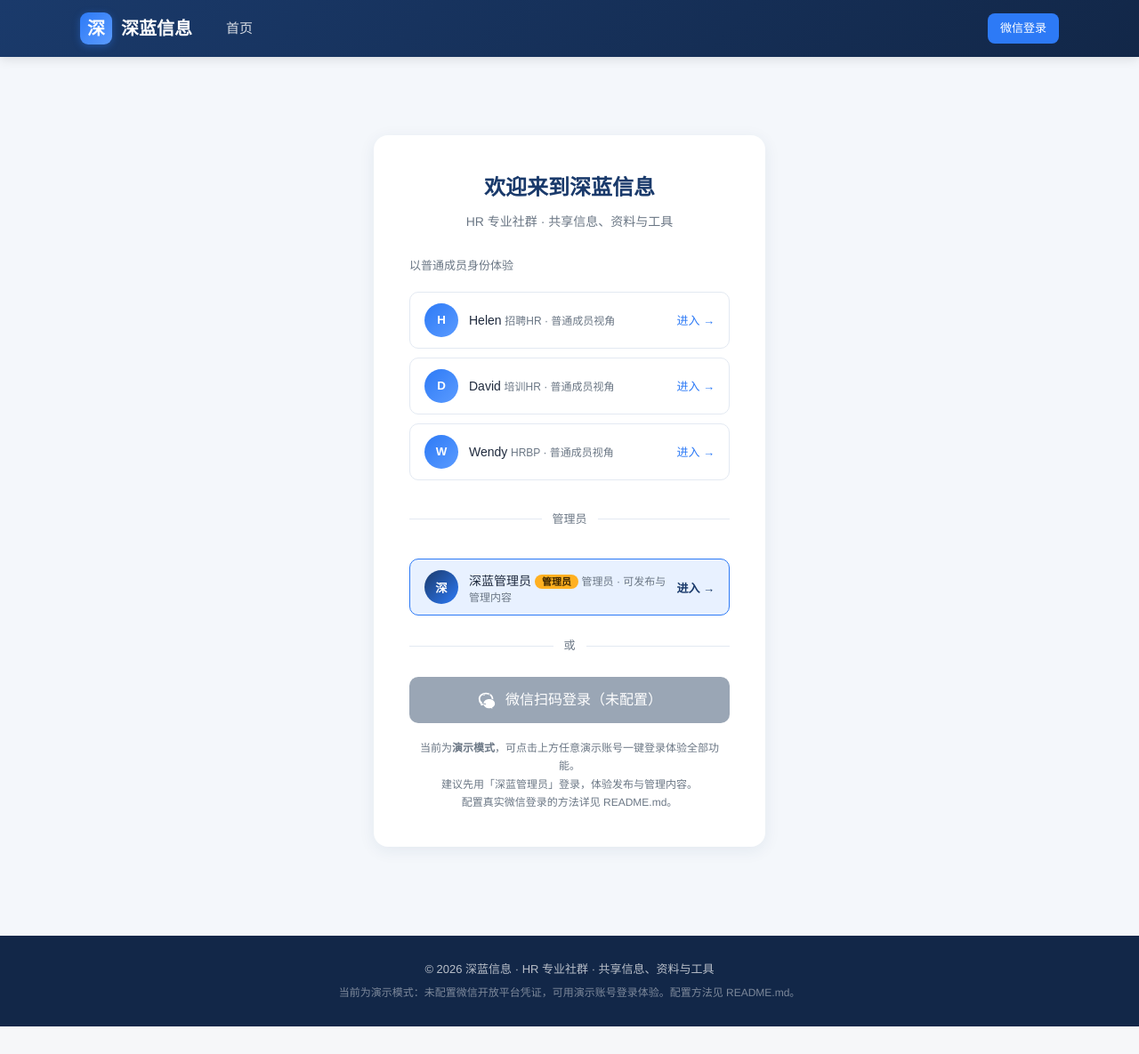
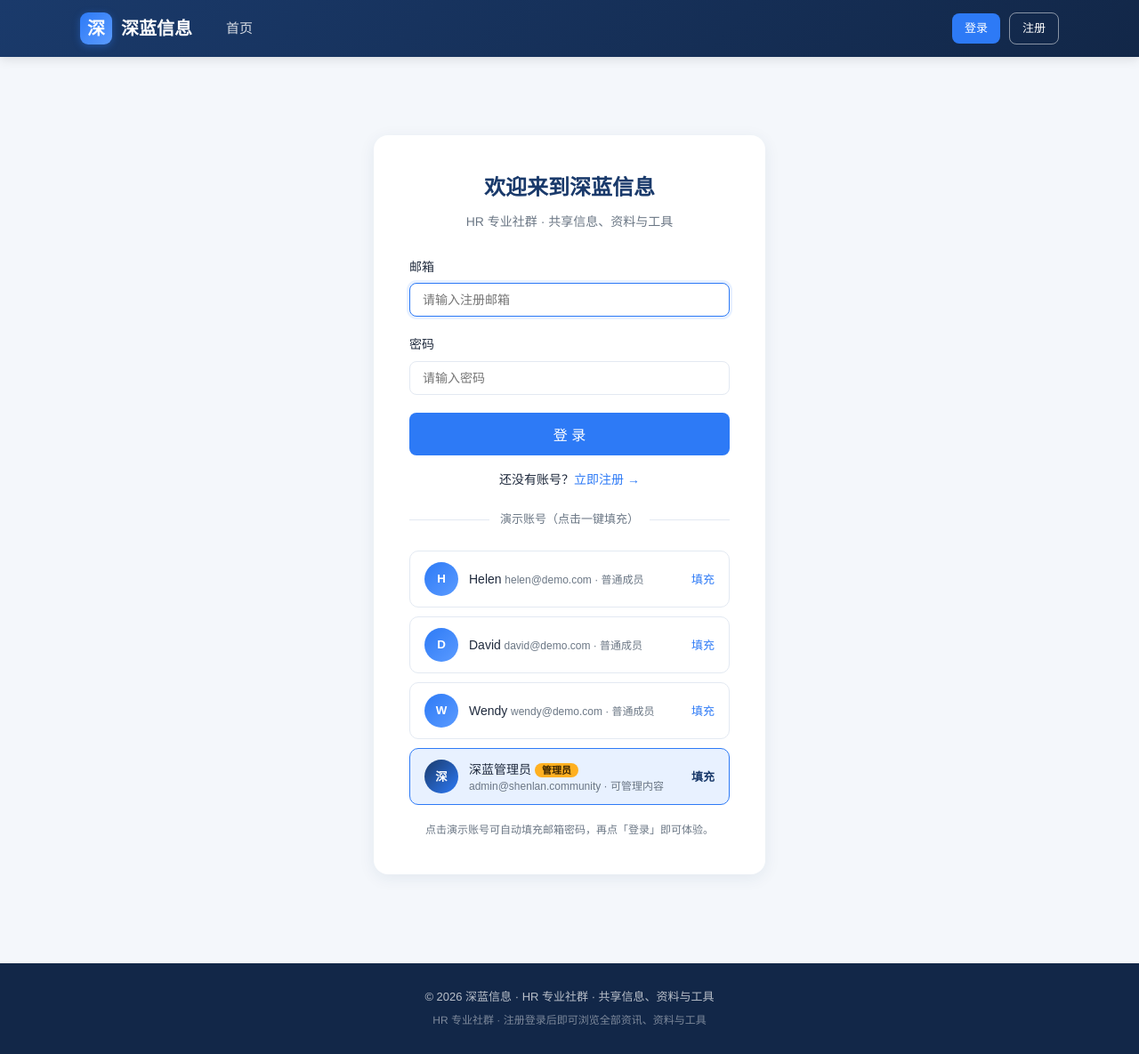
Before and after one commit to xugangandrew/HRCommunity, a Flask app: page /login in a window 1280 px wide. Shown: the whole page at 89% size. Before the commit the page ends 1154 px from the top, so only its background shows below. Run offline with Flask 3, Linux system fonts and the light colour scheme.

Commit message:
登录方式改为邮箱注册登录
- 移除微信扫码登录及 wechat_auth.py 模块
- 用户表改为以 email 为主标识，密码用 werkzeug PBKDF2 哈希存储
- 新增 /register 注册页（邮箱/昵称/密码校验）
- /login 改为邮箱+密码表单，保留演示账号一键填充
- 演示账号改为邮箱形式（admin@shenlan.community 等）
- 导航栏增加注册入口，仅管理员可见管理入口
- 移除 requests 依赖（不再需要微信 API 调用）
- 更新 README 与启动信息

```diff
--- a/app.py
+++ b/app.py
@@ -7,25 +7,25 @@
 访问： http://127.0.0.1:5000
 
 路由总览：
-  前台：/ /login /wechat/login /wechat/callback /demo-login /logout
+  前台：/ /login /register /logout
         /content/<category> /post/<id> /download/<id>
   后台：/admin /admin/new /admin/edit/<id> /admin/delete/<id>
 """
 
 import os
+import re
 import functools
 from datetime import datetime
-from urllib.parse import quote
 
 from flask import (
     Flask, render_template, request, redirect, url_for,
     session, flash, jsonify, send_from_directory, abort, current_app
 )
 from werkzeug.utils import secure_filename
+from werkzeug.security import generate_password_hash, check_password_hash
 
 from config import Config
 from models import get_db, init_db
-import wechat_auth
 
 app = Flask(__name__)
 app.config.from_object(Config)
@@ -42,7 +42,6 @@ def inject_globals():
             "name": Config.SITE_NAME,
             "slogan": Config.SITE_SLOGAN,
             "desc": Config.SITE_DESC,
-            "demo_mode": Config.WECHAT_DEMO_MODE,
         },
         "current_user": get_current_user(),
         "year": datetime.now().year,
@@ -82,27 +81,7 @@ def admin_required(f):
     return wrapper
 
 
-def upsert_user(openid, nickname, avatar="", unionid=""):
-    """根据 openid 查找或创建用户，返回 user row"""
-    db = get_db()
-    now = datetime.now().strftime("%Y-%m-%d %H:%M:%S")
-    u = db.execute("SELECT * FROM users WHERE openid=?", (openid,)).fetchone()
-    if u:
-        db.execute("UPDATE users SET last_login=?, nickname=COALESCE(NULLIF(?, ''), nickname) WHERE id=?",
-                   (now, nickname, u["id"]))
-        db.commit()
-        row = db.execute("SELECT * FROM users WHERE id=?", (u["id"],)).fetchone()
-        db.close()
-        return row
-    # 新用户默认 member
-    db.execute(
-        "INSERT INTO users(openid,unionid,nickname,avatar,role,created_at,last_login) VALUES(?,?,?,?,?,?,?)",
-        (openid, unionid, nickname or "新用户", avatar, "member", now, now),
-    )
-    db.commit()
-    row = db.execute("SELECT * FROM users WHERE openid=?", (openid,)).fetchone()
-    db.close()
-    return row
+EMAIL_RE = re.compile(r"^[a-zA-Z0-9._%+-]+@[a-zA-Z0-9.-]+\.[a-zA-Z]{2,}$")
 
 
 def allowed_file(filename):
@@ -183,55 +162,91 @@ def download(pid):
 
 
 # ============================================================
-# 登录 / 登出
+# 注册 / 登录 / 登出
 # ============================================================
-@app.route("/login")
-def login():
-    next_url = request.args.get("next", "")
-    return render_template("login.html", next_url=next_url,
-                           wechat_url=wechat_auth.build_authorize_url() if not Config.WECHAT_DEMO_MODE else "",
-                           demo_users=wechat_auth.get_demo_users())
+# 演示账号（登录页一键填充，方便快速体验）
+DEMO_ACCOUNTS = [
+    {"email": "admin@shenlan.community", "password": "admin123", "nickname": "深蓝管理员", "role": "admin"},
+    {"email": "helen@demo.com",  "password": "demo123", "nickname": "Helen", "role": "member"},
+    {"email": "david@demo.com",  "password": "demo123", "nickname": "David", "role": "member"},
+    {"email": "wendy@demo.com",  "password": "demo123", "nickname": "Wendy", "role": "member"},
+]
 
 
-@app.route("/wechat/login")
-def wechat_login():
-    """跳转到微信授权页"""
-    if Config.WECHAT_DEMO_MODE:
-        return redirect(url_for("login"))
-    return redirect(wechat_auth.build_authorize_url())
+@app.route("/login", methods=["GET", "POST"])
+def login():
+    if request.method == "POST":
+        email = request.form.get("email", "").strip().lower()
+        password = request.form.get("password", "")
+        next_url = request.form.get("next") or url_for("index")
+
+        if not email or not password:
+            flash("请输入邮箱和密码", "warning")
+            return redirect(url_for("login", next=next_url))
+
+        db = get_db()
+        u = db.execute("SELECT * FROM users WHERE email=?", (email,)).fetchone()
+        db.close()
+
+        if not u or not check_password_hash(u["password_hash"], password):
+            flash("邮箱或密码错误", "danger")
+            return redirect(url_for("login", next=next_url))
+
+        session["uid"] = u["id"]
+        now = datetime.now().strftime("%Y-%m-%d %H:%M:%S")
+        db = get_db()
+        db.execute("UPDATE users SET last_login=? WHERE id=?", (now, u["id"]))
+        db.commit()
+        db.close()
+        flash(f"欢迎回来，{u['nickname']}！", "success")
+        return redirect(next_url)
+
+    next_url = request.args.get("next", "")
+    return render_template("login.html", next_url=next_url, demo_accounts=DEMO_ACCOUNTS)
 
 
-@app.route("/wechat/callback")
-def wechat_callback():
-    """微信授权回调"""
-    code = request.args.get("code")
-    if not code:
-        flash("未收到微信授权码", "danger")
-        return redirect(url_for("login"))
-    try:
-        info = wechat_auth.get_user_by_code(code)
-        user = upsert_user(info["openid"], info["nickname"], info["avatar"], info["unionid"])
-        session["uid"] = user["id"]
-        flash(f"欢迎回来，{user['nickname']}！", "success")
+@app.route("/register", methods=["GET", "POST"])
+def register():
+    if request.method == "POST":
+        email = request.form.get("email", "").strip().lower()
+        nickname = request.form.get("nickname", "").strip()
+        password = request.form.get("password", "")
+        password2 = request.form.get("password2", "")
+
+        # 校验
+        if not EMAIL_RE.match(email):
+            flash("邮箱格式不正确", "danger")
+            return redirect(url_for("register"))
+        if not nickname:
+            flash("请填写昵称", "danger")
+            return redirect(url_for("register"))
+        if len(password) < 6:
+            flash("密码至少 6 位", "danger")
+            return redirect(url_for("register"))
+        if password != password2:
+            flash("两次输入的密码不一致", "danger")
+            return redirect(url_for("register"))
+
+        db = get_db()
+        if db.execute("SELECT id FROM users WHERE email=?", (email,)).fetchone():
+            db.close()
+            flash("该邮箱已注册，请直接登录", "warning")
+            return redirect(url_for("login"))
+
+        now = datetime.now().strftime("%Y-%m-%d %H:%M:%S")
+        db.execute(
+            "INSERT INTO users(email,password_hash,nickname,avatar,role,created_at,last_login) VALUES(?,?,?,?,?,?,?)",
+            (email, generate_password_hash(password), nickname, None, "member", now, now),
+        )
+        db.commit()
+        uid = db.execute("SELECT id FROM users WHERE email=?", (email,)).fetchone()[0]
+        db.close()
+
+        session["uid"] = uid
+        flash(f"注册成功，欢迎加入{Config.SITE_NAME}，{nickname}！", "success")
         return redirect(url_for("index"))
-    except Exception as e:
-        flash(f"微信登录失败：{e}", "danger")
-        return redirect(url_for("login"))
 
-
-@app.route("/demo-login", methods=["POST"])
-def demo_login():
-    """演示模式登录：选一个预设账号直接登录"""
-    openid = request.form.get("openid")
-    demo = {u["openid"]: u for u in wechat_auth.get_demo_users()}
-    if openid not in demo:
-        flash("演示账号无效", "danger")
-        return redirect(url_for("login"))
-    user = upsert_user(openid, demo[openid]["nickname"], demo[openid]["avatar"])
-    session["uid"] = user["id"]
-    flash(f"已以演示账号「{user['nickname']}」登录", "success")
-    next_url = request.form.get("next") or url_for("index")
-    return redirect(next_url)
+    return render_template("register.html")
 
 
 @app.route("/logout")
@@ -373,8 +388,8 @@ if __name__ == "__main__":
     init_db()
     print("=" * 50)
     print(f"  {Config.SITE_NAME} 启动中...")
-    print(f"  微信登录模式: {'演示模式（未配置真实凭证）' if Config.WECHAT_DEMO_MODE else '真实微信登录'}")
+    print(f"  登录方式: 邮箱注册登录")
     print(f"  访问地址: http://127.0.0.1:5000")
-    print(f"  管理员 openid: {Config.ADMIN_OPENID}")
+    print(f"  管理员账号: admin@shenlan.community / admin123")
     print("=" * 50)
     app.run(host="0.0.0.0", port=5000, debug=True)
--- a/requirements.txt
+++ b/requirements.txt
@@ -1,2 +1 @@
 Flask>=3.0
-requests>=2.28
--- a/run.py
+++ b/run.py
@@ -10,8 +10,8 @@ if __name__ == "__main__":
     port = int(os.environ.get("PORT", 8000))
     print("=" * 50)
     print(f"  {Config.SITE_NAME} 启动中（生产模式）...")
-    print(f"  微信登录模式: {'演示模式（未配置真实凭证）' if Config.WECHAT_DEMO_MODE else '真实微信登录'}")
+    print(f"  登录方式: 邮箱注册登录")
     print(f"  监听地址: http://0.0.0.0:{port}")
-    print(f"  管理员 openid: {Config.ADMIN_OPENID}")
+    print(f"  管理员账号: admin@shenlan.community / admin123")
     print("=" * 50)
     app.run(host="0.0.0.0", port=port, debug=False)
--- a/templates/base.html
+++ b/templates/base.html
@@ -30,10 +30,13 @@
             <span class="uname">{{ current_user['nickname'] }}</span>
             {% if current_user['role'] == 'admin' %}<span class="badge-admin">管理员</span>{% endif %}
           </div>
+          {% if current_user['role'] == 'admin' %}
           <a href="{{ url_for('admin') }}" class="btn btn-ghost btn-sm">管理</a>
+          {% endif %}
           <a href="{{ url_for('logout') }}" class="btn btn-outline btn-sm">退出</a>
         {% else %}
-          <a href="{{ url_for('login') }}" class="btn btn-primary btn-sm">微信登录</a>
+          <a href="{{ url_for('login') }}" class="btn btn-primary btn-sm">登录</a>
+          <a href="{{ url_for('register') }}" class="btn btn-outline btn-sm">注册</a>
         {% endif %}
       </div>
     </div>
@@ -59,9 +62,7 @@
   <footer class="site-footer">
     <div class="container">
       <p>© {{ year }} {{ site.name }} · {{ site.slogan }}</p>
-      {% if site.demo_mode %}
-      <p class="demo-tip">当前为演示模式：未配置微信开放平台凭证，可用演示账号登录体验。配置方法见 README.md。</p>
-      {% endif %}
+      <p class="demo-tip">HR 专业社群 · 注册登录后即可浏览全部资讯、资料与工具</p>
     </div>
   </footer>
 
--- a/templates/index.html
+++ b/templates/index.html
@@ -11,7 +11,7 @@
       <a href="{{ url_for('content_list', category='news') }}" class="btn btn-primary">浏览信息资讯</a>
       <a href="{{ url_for('content_list', category='tool') }}" class="btn btn-outline">查看效率工具</a>
     {% else %}
-      <a href="{{ url_for('login') }}" class="btn btn-primary">微信登录后查看</a>
+      <a href="{{ url_for('register') }}" class="btn btn-primary">注册 / 登录后查看</a>
       <a href="#sections" class="btn btn-outline">了解社群</a>
     {% endif %}
   </div>
--- a/templates/login.html
+++ b/templates/login.html
@@ -7,51 +7,56 @@
     <h2>欢迎来到{{ site.name }}</h2>
     <p class="sub">{{ site.slogan }}</p>
 
-    {% if not site.demo_mode %}
-      <!-- 真实微信登录 -->
-      <a href="{{ wechat_url }}" class="wx-login-btn">
-        <svg viewBox="0 0 24 24" width="22" height="22" fill="currentColor"><path d="M8.7 6.5c.5 0 1-.4 1-1s-.5-1-1-1c-.6 0-1 .4-1 1s.4 1 1 1zm6.6 0c.5 0 1-.4 1-1s-.5-1-1-1c-.6 0-1 .4-1 1s.4 1 1 1zM2 10.5C2 6.4 6 3 11 3s9 3.4 9 7.5c0 .3 0 .6-.1.9-.6-.4-1.3-.7-2-.9.1 0 .1 0 .1-.1C18 7.6 14.9 5 11 5S4 7.6 4 10.5c0 1.6.8 3.1 2.2 4.2.3.2.4.6.3.9-.2.6-.5 1.2-.9 1.7.8-.3 1.6-.7 2.3-1.2.2-.1.4-.2.6-.2.2 0 .3 0 .5.1.7.2 1.4.3 2.1.4-.1.4-.1.7-.1 1.1v.2c-.5-.1-1.1-.2-1.6-.4-1.1.7-2.4 1.2-3.7 1.4-.1 0-.2.1-.3.1-.3 0-.5-.1-.7-.4-.3-.4 0-.8.2-1.2-1.6-1.2-2.6-3-2.6-4.9zM22 16.5c0-3-3.1-5.5-7-5.5s-7 2.5-7 5.5 3.1 5.5 7 5.5c.8 0 1.5-.1 2.2-.3.6.4 1.3.7 2 .9-.2-.3-.4-.6-.5-.9-.1-.3 0-.6.3-.8 1.9-1 3-2.6 3-4.4z"/></svg>
-        微信扫码登录
-      </a>
-      <p class="login-note">使用微信扫码完成登录/注册</p>
-    {% else %}
-      <!-- 演示模式 -->
-      <form action="{{ url_for('demo_login') }}" method="post" class="demo-users">
+    <form method="post" action="{{ url_for('login') }}">
       <input type="hidden" name="next" value="{{ next_url }}">
-        <div style="font-size:13px;color:var(--c-text-light);margin-bottom:8px;font-weight:500">以普通成员身份体验</div>
-        {% for u in demo_users if u.role == 'member' %}
-        <button type="submit" name="openid" value="{{ u.openid }}" class="demo-user-btn">
-          <span class="du-avatar">{{ u.nickname[:1] }}</span>
+      <div class="form-group">
+        <label>邮箱</label>
+        <input type="email" name="email" class="form-control" required autofocus
+               placeholder="请输入注册邮箱" value="">
+      </div>
+      <div class="form-group">
+        <label>密码</label>
+        <input type="password" name="password" class="form-control" required
+               placeholder="请输入密码">
+      </div>
+      <button type="submit" class="btn btn-primary" style="width:100%;padding:12px;font-size:16px">登 录</button>
+    </form>
+
+    <div style="text-align:center;margin-top:16px;font-size:14px">
+      还没有账号？<a href="{{ url_for('register') }}">立即注册 →</a>
+    </div>
+
+    <div class="demo-divider">演示账号（点击一键填充）</div>
+    <div class="demo-users">
+      {% for a in demo_accounts if a.role == 'member' %}
+      <button type="button" class="demo-user-btn" onclick="fillDemo('{{ a.email }}','{{ a.password }}')">
+        <span class="du-avatar">{{ a.nickname[:1] }}</span>
         <span class="du-info">
-            <span class="du-name">{{ u.nickname }}</span>
-            <span class="du-desc">{{ u.desc }}</span>
+          <span class="du-name">{{ a.nickname }}</span>
+          <span class="du-desc">{{ a.email }} · 普通成员</span>
         </span>
-          <span style="color:var(--c-accent);font-size:13px">进入 →</span>
+        <span style="color:var(--c-accent);font-size:13px">填充</span>
       </button>
       {% endfor %}
-        <div class="demo-divider">管理员</div>
-        {% for u in demo_users if u.role == 'admin' %}
-        <button type="submit" name="openid" value="{{ u.openid }}" class="demo-user-btn" style="border-color:var(--c-accent);background:var(--c-accent-light)">
-          <span class="du-avatar" style="background:linear-gradient(135deg,#1a3a6b,#2d7af6)">{{ u.nickname[:1] }}</span>
+      {% for a in demo_accounts if a.role == 'admin' %}
+      <button type="button" class="demo-user-btn" style="border-color:var(--c-accent);background:var(--c-accent-light)" onclick="fillDemo('{{ a.email }}','{{ a.password }}')">
+        <span class="du-avatar" style="background:linear-gradient(135deg,#1a3a6b,#2d7af6)">{{ a.nickname[:1] }}</span>
         <span class="du-info">
-            <span class="du-name">{{ u.nickname }} <span class="badge-admin">管理员</span></span>
-            <span class="du-desc">{{ u.desc }}</span>
+          <span class="du-name">{{ a.nickname }} <span class="badge-admin">管理员</span></span>
+          <span class="du-desc">{{ a.email }} · 可管理内容</span>
         </span>
-          <span style="color:var(--c-primary);font-size:13px;font-weight:600">进入 →</span>
+        <span style="color:var(--c-primary);font-size:13px;font-weight:600">填充</span>
       </button>
       {% endfor %}
-      </form>
-      <div class="demo-divider">或</div>
-      <a href="{{ url_for('wechat_login') }}" class="wx-login-btn" style="background:#9aa6b5;cursor:not-allowed" onclick="alert('当前为演示模式，未配置微信开放平台凭证。\n请先以演示账号登录体验，配置方法见 README.md。');return false;">
-        <svg viewBox="0 0 24 24" width="22" height="22" fill="currentColor"><path d="M8.7 6.5c.5 0 1-.4 1-1s-.5-1-1-1c-.6 0-1 .4-1 1s.4 1 1 1zm6.6 0c.5 0 1-.4 1-1s-.5-1-1-1c-.6 0-1 .4-1 1s.4 1 1 1zM2 10.5C2 6.4 6 3 11 3s9 3.4 9 7.5c0 .3 0 .6-.1.9-.6-.4-1.3-.7-2-.9.1 0 .1 0 .1-.1C18 7.6 14.9 5 11 5S4 7.6 4 10.5c0 1.6.8 3.1 2.2 4.2.3.2.4.6.3.9-.2.6-.5 1.2-.9 1.7.8-.3 1.6-.7 2.3-1.2.2-.1.4-.2.6-.2.2 0 .3 0 .5.1.7.2 1.4.3 2.1.4-.1.4-.1.7-.1 1.1v.2c-.5-.1-1.1-.2-1.6-.4-1.1.7-2.4 1.2-3.7 1.4-.1 0-.2.1-.3.1-.3 0-.5-.1-.7-.4-.3-.4 0-.8.2-1.2-1.6-1.2-2.6-3-2.6-4.9zM22 16.5c0-3-3.1-5.5-7-5.5s-7 2.5-7 5.5 3.1 5.5 7 5.5c.8 0 1.5-.1 2.2-.3.6.4 1.3.7 2 .9-.2-.3-.4-.6-.5-.9-.1-.3 0-.6.3-.8 1.9-1 3-2.6 3-4.4z"/></svg>
-        微信扫码登录（未配置）
-      </a>
-      <p class="login-note">
-        当前为<b>演示模式</b>，可点击上方任意演示账号一键登录体验全部功能。<br>
-        建议先用「深蓝管理员」登录，体验发布与管理内容。<br>
-        配置真实微信登录的方法详见 README.md。
-      </p>
-    {% endif %}
+    </div>
+    <p class="login-note">点击演示账号可自动填充邮箱密码，再点「登录」即可体验。</p>
   </div>
 </div>
+
+<script>
+function fillDemo(email, pwd){
+  document.querySelector('input[name="email"]').value = email;
+  document.querySelector('input[name="password"]').value = pwd;
+}
+</script>
 {% endblock %}
```
Also changed, not shown: config.py (+2 -26 lines), models.py (+30 -24 lines), templates/register.html (added, +40 -0 lines), wechat_auth.py (deleted, +0 -103 lines), README.md, 1 other file. Lines whose indentation alone changed are shown as unchanged.
